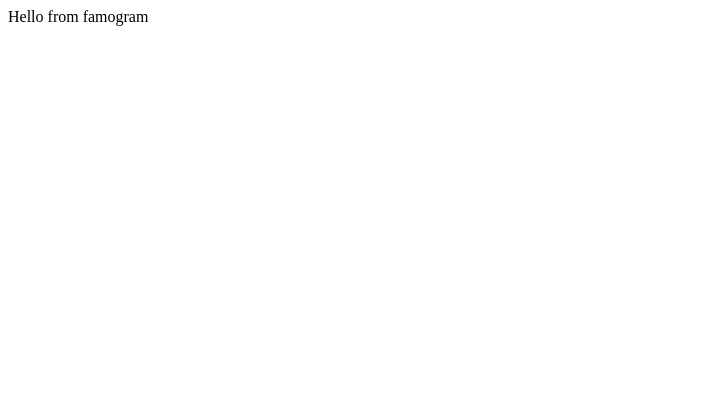
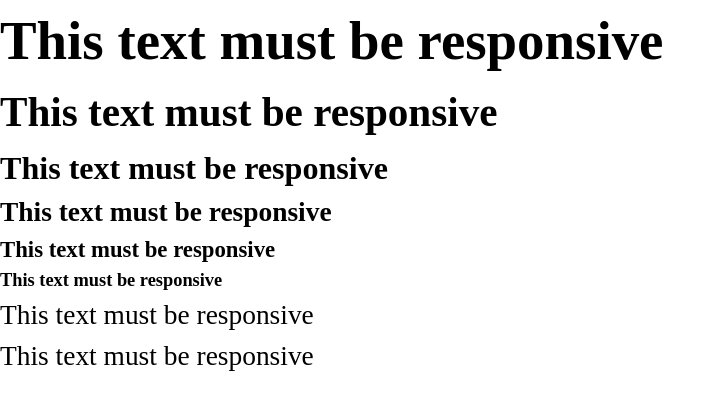
Before and after one commit to maxikgreat/famogram, a Next.js app: page / in a window 1280 px wide. Shown: the top 410 px of the page, without its empty margins (0-725 px from the left). Built offline with nearby package versions, Linux system fonts and the light colour scheme.

Commit message:
Added base css && respo font

```diff
--- /dev/null
+++ b/pages/_app.tsx
@@ -0,0 +1,9 @@
+import type { AppProps } from 'next/app'
+
+import '@/styles/main.scss';
+
+const App = ({ Component, pageProps }: AppProps) => {
+  return <Component {...pageProps} />
+}
+
+export default App;
--- a/pages/index.tsx
+++ b/pages/index.tsx
@@ -1,9 +1,14 @@
-import Head from 'next/head'
-
 export default function Home() {
   return (
     <div>
-      Hello from famogram
+      <h1>This text must be responsive</h1>
+      <h2>This text must be responsive</h2>
+      <h3>This text must be responsive</h3>
+      <h4>This text must be responsive</h4>
+      <h5>This text must be responsive</h5>
+      <h6>This text must be responsive</h6>
+      <p>This text must be responsive</p>
+      <span>This text must be responsive</span>
     </div>
   )
 }
--- /dev/null
+++ b/styles/_reset.scss
@@ -0,0 +1,70 @@
+*,
+*::before,
+*::after {
+  box-sizing: border-box;
+}
+
+ul[class],
+ol[class] {
+  padding: 0;
+}
+
+body,
+h1,
+h2,
+h3,
+h4,
+h5,
+h6,
+p,
+ul[class],
+ol[class],
+li,
+figure,
+figcaption,
+blockquote,
+dl,
+dd {
+  margin: 0;
+}
+
+body {
+  min-height: 100vh;
+  scroll-behavior: smooth;
+  text-rendering: optimizeSpeed;
+  line-height: 1.5;
+}
+
+ul[class],
+ol[class] {
+  list-style: none;
+}
+
+a:not([class]) {
+  text-decoration-skip-ink: auto;
+}
+
+img {
+  max-width: 100%;
+  display: block;
+}
+
+article > * + * {
+  margin-top: 1em;
+}
+
+input,
+button,
+textarea,
+select {
+  font: inherit;
+}
+
+@media (prefers-reduced-motion: reduce) {
+  * {
+    animation-duration: 0.01ms !important;
+    animation-iteration-count: 1 !important;
+    transition-duration: 0.01ms !important;
+    scroll-behavior: auto !important;
+  }
+}
--- /dev/null
+++ b/styles/main.scss
@@ -0,0 +1,7 @@
+@import './reset';
+@import './mixins/respo-font.scss';
+
+
+html {
+  @include respo-font(16, 30, 300, 1500);
+}
--- /dev/null
+++ b/styles/mixins/respo-font.scss
@@ -0,0 +1,24 @@
+@mixin respo-font($minFont, $maxFont, $minBreakpoint, $maxBreakpoint) {
+
+  /* Define variable for media query */
+  $maxLessOne: $maxBreakpoint - 1;
+
+  /* Define variable for fallback */
+  $avg: ($maxFont + $minFont) / 2;
+
+  /* Base font size */
+  font-size: #{$minFont}px;
+
+  @media (min-width: #{$minBreakpoint}px) and (max-width: #{$maxLessOne}px) {
+
+    /* Adds a fallback for unsupported browsers */
+    font-size: #{$avg}px;
+
+    /* The fluid typography magic 🌟  */
+    font-size: calc(#{$minFont}px + (#{$maxFont} - #{$minFont}) * (100vw - #{$minBreakpoint}px) / (#{$maxBreakpoint} - #{$minBreakpoint}))
+  }
+
+  @media (min-width: #{$maxBreakpoint}px) {
+    font-size: #{$maxFont}px;
+  }
+}
```
